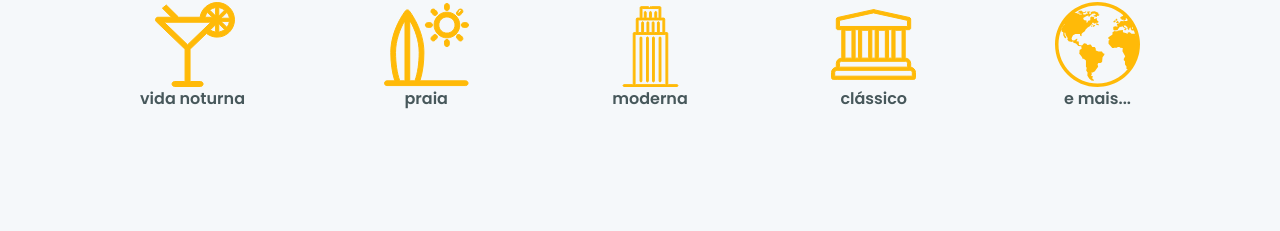
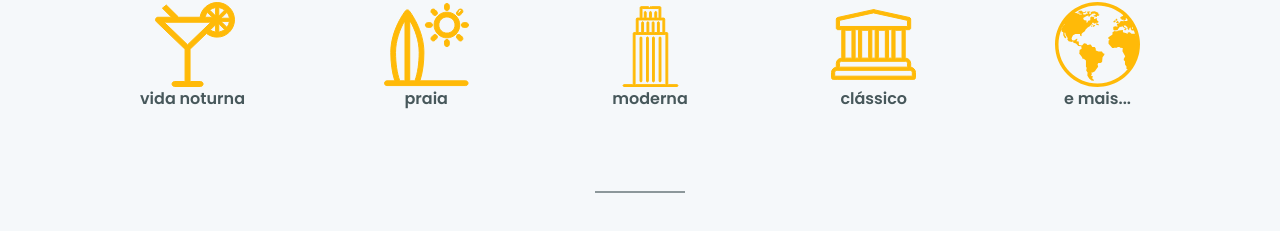
Before and after one commit to gutemberg-jhonata/worldtrip, a Next.js app: page / in a window 1280 px wide. Shown: the part 771-1002 px from the top of the page. Before the commit the page ends 882 px from the top, so only its background shows below. Built offline with nearby package versions, Linux system fonts and the light colour scheme.

Commit message:
Create Divider component

```diff
--- /dev/null
+++ b/src/components/Divider.tsx
@@ -0,0 +1,15 @@
+import { Center, Divider as ChakraDivider } from "@chakra-ui/react"
+
+export function Divider() {
+  return (
+    <Center>
+      <ChakraDivider
+        borderBottomWidth="2px"
+        borderColor="gray.600"
+        w="90px"
+        mt="20"
+        mb="14"
+      />
+    </Center>
+  )
+}
--- a/src/pages/index.tsx
+++ b/src/pages/index.tsx
@@ -1,9 +1,10 @@
 import Head from "next/head"
+
 import { Banner } from "../components/Banner"
 import { Container } from "../components/Container"
-
 import { Header } from "../components/Header"
 import { TravelTypes } from "../components/TravelTypes"
+import { Divider } from "../components/Divider"
 
 export default function Home() {
   return (
@@ -18,6 +19,8 @@ export default function Home() {
       <Container>
         <TravelTypes mt={90} />
       </Container>
+
+      <Divider />
     </>
   )
 }
```
